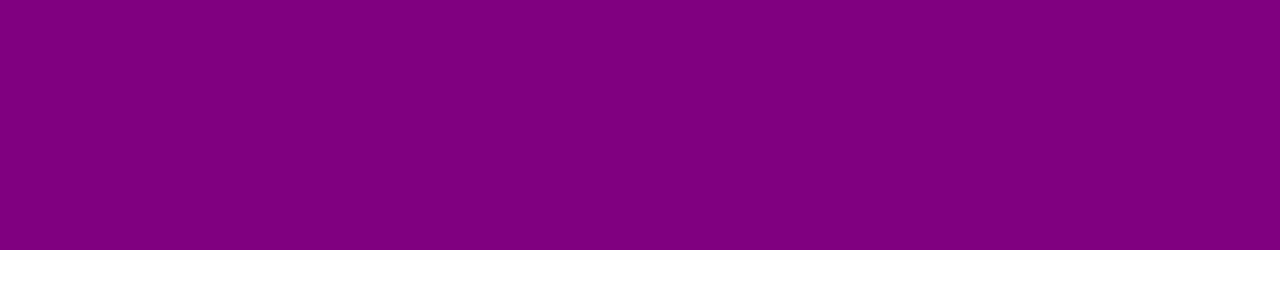
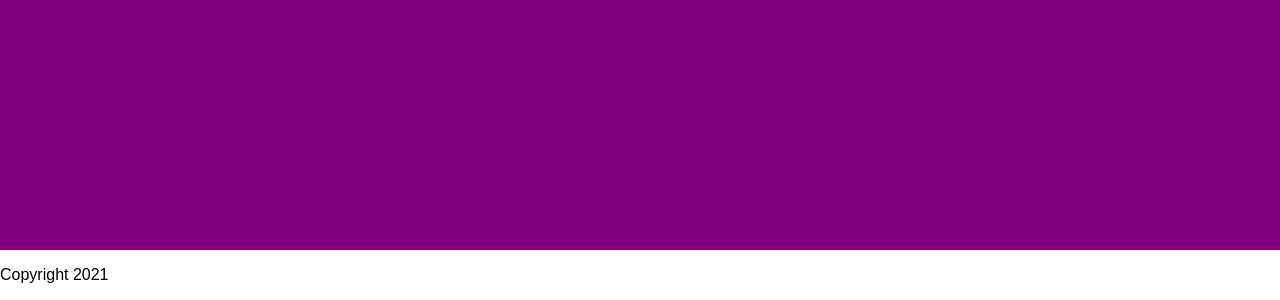
Before and after one commit to rchaplinskyi/myproject, a plain HTML site: page index.html in a window 1280 px wide. Shown: the part 550-850 px from the top of the page. Before the commit the page ends 800 px from the top, so only its background shows below. Drawn offline with Linux system fonts and the light colour scheme.

Commit message:
було додано розмітку підвалу для сайту

```diff
--- a/index.html
+++ b/index.html
@@ -24,6 +24,8 @@
 			</div>
 			</div>
 	</header>
-
+	<footer>
+		<p>Copyright 2021</p>
+	</footer>
 </body>
 </html>
```
